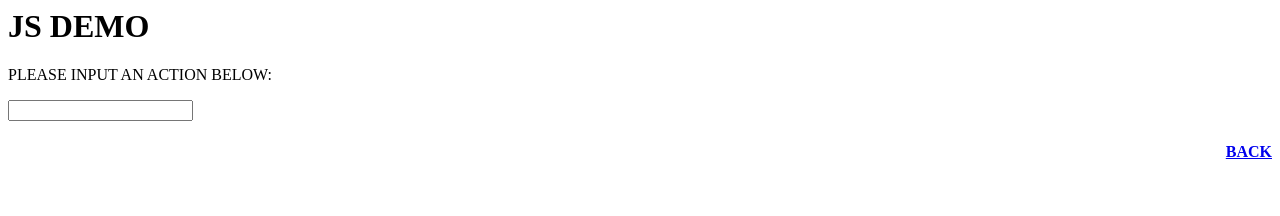
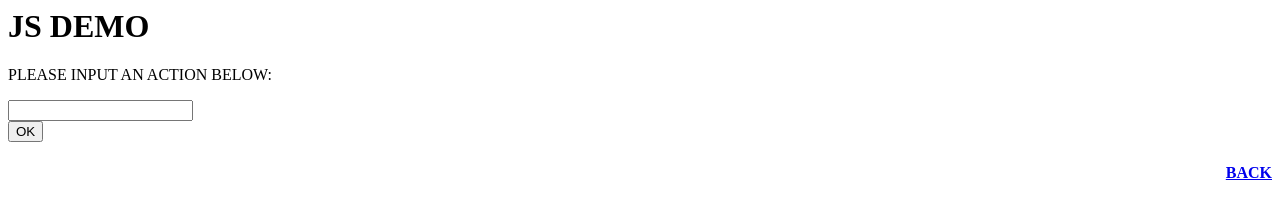
Before and after one commit to gagetstowers/website, a plain HTML site: page index3.html in a window 1280 px wide. Drawn offline with Linux system fonts and the light colour scheme.

Commit message:
Update index3.html

```diff
--- a/index3.html
+++ b/index3.html
@@ -30,9 +30,9 @@
         function input(){
         var inputString = document.getElementbyID(inputBox).value;
         if(inputString=="a"){
-        window.alert("test");
-        }}
+        window.alert("test");}}
         </script>
+        <form> <input type="button" value="OK" onclick="input()" </form>
         </p>
 
 
```
